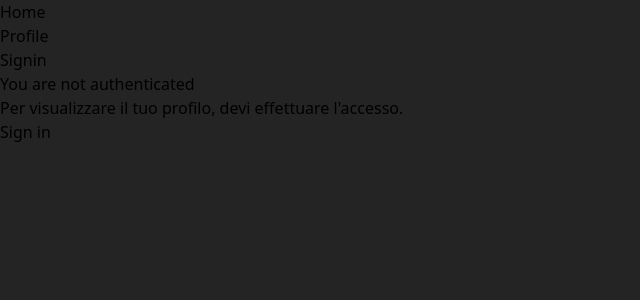
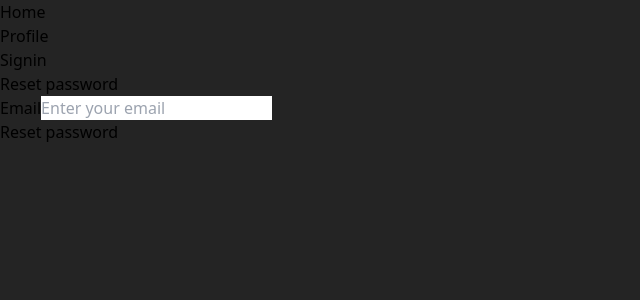
Before and after one commit to MicheleMal/UserManager, a React (Vite) app in the folder frontend/: page /reset-password in a window 1280 px wide. Shown: the top 300 px of the page, without its empty margins (0-640 px from the left). Built offline with nearby package versions, Linux system fonts and the light colour scheme.

Commit message:
Added password reset page

```diff
--- a/frontend/src/App.jsx
+++ b/frontend/src/App.jsx
@@ -2,7 +2,8 @@ import './App.css'
 import { Navbar } from './components/Navbar'
 
 //? Sistemare pagina profilo, aggiungendo nome
-//TODO: Aggiungere pagine per reset password
+//? Cambiare name prop sul componente Snackbar
+//? Aggiungere button per cancellare definivamente il profilo
 
 function App() {
   return (
--- a/frontend/src/components/Snackbar.jsx
+++ b/frontend/src/components/Snackbar.jsx
@@ -1,7 +1,6 @@
 export const Snackbar = ({ errorMessage, statusError }) => {
 
     const getBgColor = () => {
-        console.log(statusError);
         if(statusError==="warning"){
             return "bg-yellow-500"
         }else if(statusError==="success"){
--- a/frontend/src/main.jsx
+++ b/frontend/src/main.jsx
@@ -7,6 +7,7 @@ import { Signin } from './pages/auth/Signin.jsx'
 import { Signup } from './pages/auth/Signup.jsx'
 import { Profile } from './pages/Profile.jsx'
 import { ConfirmAccount } from './pages/auth/ConfirmAccount.jsx'
+import { ResetPassword } from './pages/auth/reset-password/ResetPassword.jsx'
 
 const router = createBrowserRouter([
   {
@@ -30,9 +31,8 @@ const router = createBrowserRouter([
     element: <ConfirmAccount/>
   },
   {
-    //? Aggiungere pagina reset password
     path: "/reset-password",
-    element: <Profile/>
+    element: <ResetPassword/>
   }
 ])
 
--- /dev/null
+++ b/frontend/src/pages/auth/reset-password/ResetPassword.jsx
@@ -0,0 +1,161 @@
+import { useState } from "react"
+import { Navbar } from "../../../components/Navbar"
+import axios from "axios"
+import { Snackbar } from "../../../components/Snackbar"
+import { useNavigate } from "react-router-dom"
+
+export const ResetPassword = () => {
+
+    const navigate = useNavigate()
+
+    const [step, setStep] = useState(1)
+    const [formReset, setFormReset] = useState({
+        email: "",
+        otp: "",
+        password: ""
+    })
+    const [error, setError] = useState({
+        status: "",
+        message: ""
+    })
+
+    const handleChange = (e) => {
+        const { name, value } = e.target
+
+        setFormReset({
+            ...formReset,
+            [name]: value
+        })
+    }
+
+    const handleSubmit = (e) => {
+        e.preventDefault()
+
+        if (step === 1) {
+            axios.post("http://127.0.0.1:5000/auth/reset-password-request", { email: formReset.email }).then((res) => {
+                if (res.status === 200) [
+                    setStep(step + 1),
+                    setError({
+                        message: "OTP code sent in email",
+                        status: "success"
+                    })
+                ]
+            }).catch((error) => {
+                if (error.response.status === 404) {
+                    setError({
+                        message: error.response.data.message,
+                        status: "error"
+                    })
+                }
+            })
+        } else if (step === 2) {
+            axios.post("http://127.0.0.1:5000/auth/reset-password", { otp: formReset.otp, password: formReset.password }).then((res) => {
+                if (res.status === 200) {
+                    // setError({
+                    //     message: error.response.data.message,
+                    //     status: "success"
+                    // })
+                    navigate("/")
+                }
+            }).catch((error) => {
+                if (error.response.status === 404) {
+                    setError({
+                        message: error.response.data.message,
+                        status: "error"
+                    })
+                }
+            })
+        }
+    }
+
+    return (
+        <>
+            <Navbar></Navbar>
+            <div className="form-signin flex items-center justify-center min-h-screen">
+                <div className="bg-white p-8 rounded shadow-md 0 w-full sm:w-96">
+                    {
+                        error.status ? (
+                            <Snackbar errorMessage={error.message} statusError={error.status} />
+                        ) : null
+                    }
+                    <h2 className="text-2xl font-bold mb-4 text-gray-800">Reset password</h2>
+                    <form autoComplete="off" onSubmit={handleSubmit}>
+                        {/* Step 1 */}
+                        <div className="mb-4">
+                            {
+                                step === 1 && (
+                                    <>
+                                        <label htmlFor="email" className="block text-gray-700 text-sm font-bold mb-2">Email</label>
+                                        <input
+                                            type="email"
+                                            id="email"
+                                            name="email"
+                                            className="w-full px-3 py-2 border rounded-md focus:outline-none focus:border-blue-500"
+                                            placeholder="Enter your email"
+                                            onChange={handleChange}
+                                            // value={formReset.email}
+                                            required
+                                        />
+                                    </>
+
+                                )
+                            }
+                        </div>
+
+                        {/* Step 2 */}
+                        <div className="mb-4">
+                            {
+                                step === 2 && (
+                                    <>
+                                        <label htmlFor="password" className="block text-gray-700 text-sm font-bold mb-2">New password</label>
+                                        <input
+                                            type="password"
+                                            id="password"
+                                            name="password"
+                                            className="w-full px-3 py-2 border rounded-md focus:outline-none focus:border-blue-500"
+                                            placeholder="Enter your new password"
+                                            onChange={handleChange}
+                                            // value={formSignin.email}
+                                            required
+                                        />
+                                    </>
+
+                                )
+                            }
+                        </div>
+                        <div className="mb-4">
+                            {
+                                step === 2 && (
+                                    <>
+                                        <label htmlFor="code_otp" className="block text-gray-700 text-sm font-bold mb-2">OTP</label>
+                                        <input
+                                            type="text"
+                                            id="code_otp"
+                                            name="otp"
+                                            className="w-full px-3 py-2 border rounded-md focus:outline-none focus:border-blue-500"
+                                            placeholder="Enter your OTP"
+                                            onChange={handleChange}
+                                            // value={formSignin.email}
+                                            required
+                                        />
+                                    </>
+
+                                )
+                            }
+                        </div>
+
+                        <button
+                            type="submit"
+                            className="w-full bg-blue-500 text-white py-2 px-4 rounded-md hover:bg-blue-600 focus:outline-none focus:bg-blue-600"
+                        >
+                            Reset password
+                        </button>
+                    </form>
+                </div>
+
+            </div>
+        </>
+    )
+
+
+}
```
Also changed, not shown: 1 other file (tests, documents, lock files or other folders).
